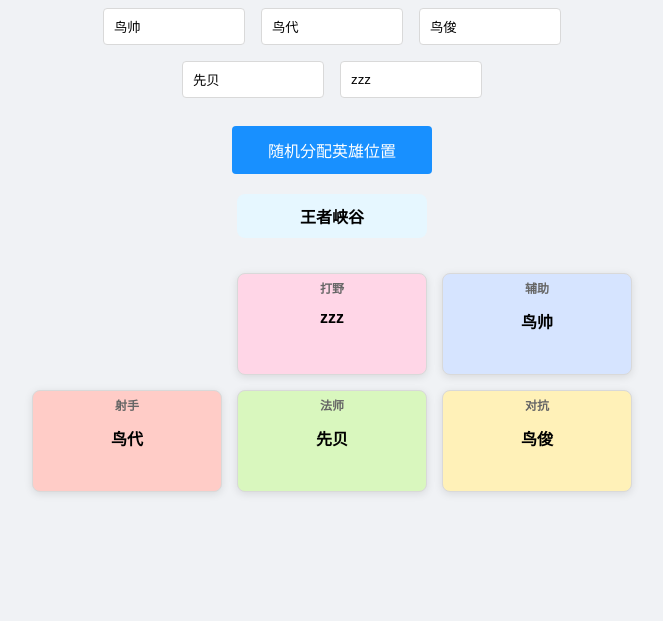
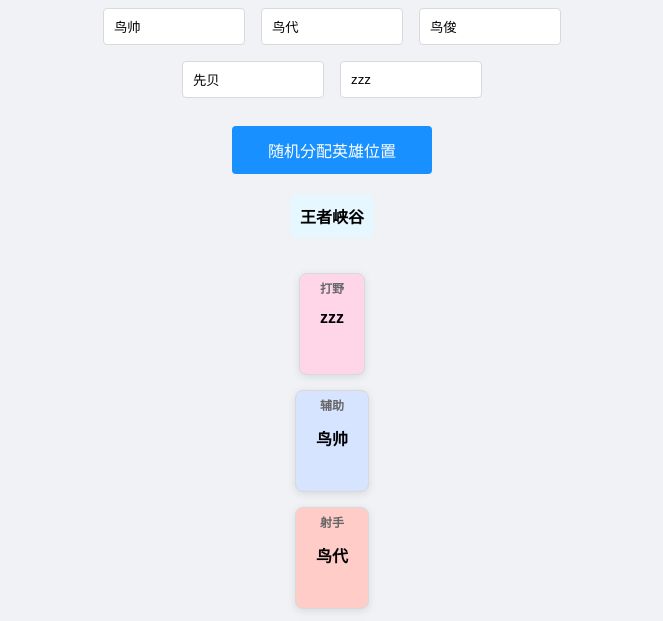
Before and after one commit to lalalaseven/lalala, a plain HTML site: page index.html in a window 1280 px wide. Both pictures are taken after a click on the button "随机分配英雄位置". Shown: the part 107-728 px from the top of the page, without its empty margins (308-971 px from the left). Drawn offline with Linux system fonts and the light colour scheme.

Commit message:
Update index.html

```diff
--- a/index.html
+++ b/index.html
@@ -48,7 +48,7 @@
         }
         .seating-plan {
             display: grid;
-            grid-template-columns: repeat(3, 1fr);
+            grid-template-columns: 1fr;
             gap: 15px;
             margin-top: 20px;
         }
@@ -62,6 +62,8 @@
             font-weight: bold;
             position: relative;
             min-height: 60px;
+            max-width: 300px;
+            margin: 0 auto;
         }
         .position-name {
             position: absolute;
@@ -75,19 +77,15 @@
             font-size: 16px;
             margin-top: 15px;
         }
-        .front { grid-column: 2; }
         .teacher-desk {
-            grid-column: 2;
             background-color: #e6f7ff;
             margin-bottom: 20px;
             text-align: center;
             padding: 10px;
             border-radius: 8px;
             font-weight: bold;
-        }
-        .role-icon {
-            font-size: 24px;
-            margin-bottom: 5px;
+            max-width: 300px;
+            margin: 0 auto 20px auto;
         }
     </style>
 </head>
@@ -106,7 +104,7 @@
 
     <div id="seatingResult" class="seating-plan">
         <div class="teacher-desk">王者峡谷</div>
-        <div class="seat front" id="seat1">
+        <div class="seat" id="seat1">
             <div class="position-name">打野</div>
             <div class="player-name">待分配</div>
         </div>
@@ -129,7 +127,6 @@
     </div>
 
     <script>
-        // 位置颜色映射
         const positionColors = {
             '打野': '#ffd6e7',
             '辅助': '#d6e4ff',
@@ -139,7 +136,6 @@
         };
 
         function assignSeats() {
-            // 获取姓名
             const names = [
                 document.getElementById('name1').value.trim(),
                 document.getElementById('name2').value.trim(),
@@ -148,20 +144,14 @@
                 document.getElementById('name5').value.trim()
             ];
 
-            // 验证输入
             const uniqueNames = new Set(names.filter(name => name !== ''));
             if (uniqueNames.size !== 5) {
                 alert("请输入5个不同的玩家名称！");
                 return;
             }
 
-            // 打乱姓名顺序
             const shuffledNames = [...names].sort(() => Math.random() - 0.5);
 
-            // 获取所有位置
-            const positions = Array.from(document.querySelectorAll('.position-name')).map(el => el.textContent);
-
-            // 分配座位
             for (let i = 1; i <= 5; i++) {
                 const seat = document.getElementById(`seat${i}`);
                 const position = seat.querySelector('.position-name').textContent;
@@ -170,14 +160,12 @@
                 playerNameEl.textContent = shuffledNames[i-1];
                 seat.style.backgroundColor = positionColors[position];
 
-                // 添加动画效果
                 seat.style.animation = 'none';
-                void seat.offsetWidth; // 触发重绘
+                void seat.offsetWidth;
                 seat.style.animation = 'pulse 0.5s';
             }
         }
 
-        // 添加CSS动画
         const style = document.createElement('style');
         style.textContent = `
             @keyframes pulse {
```
